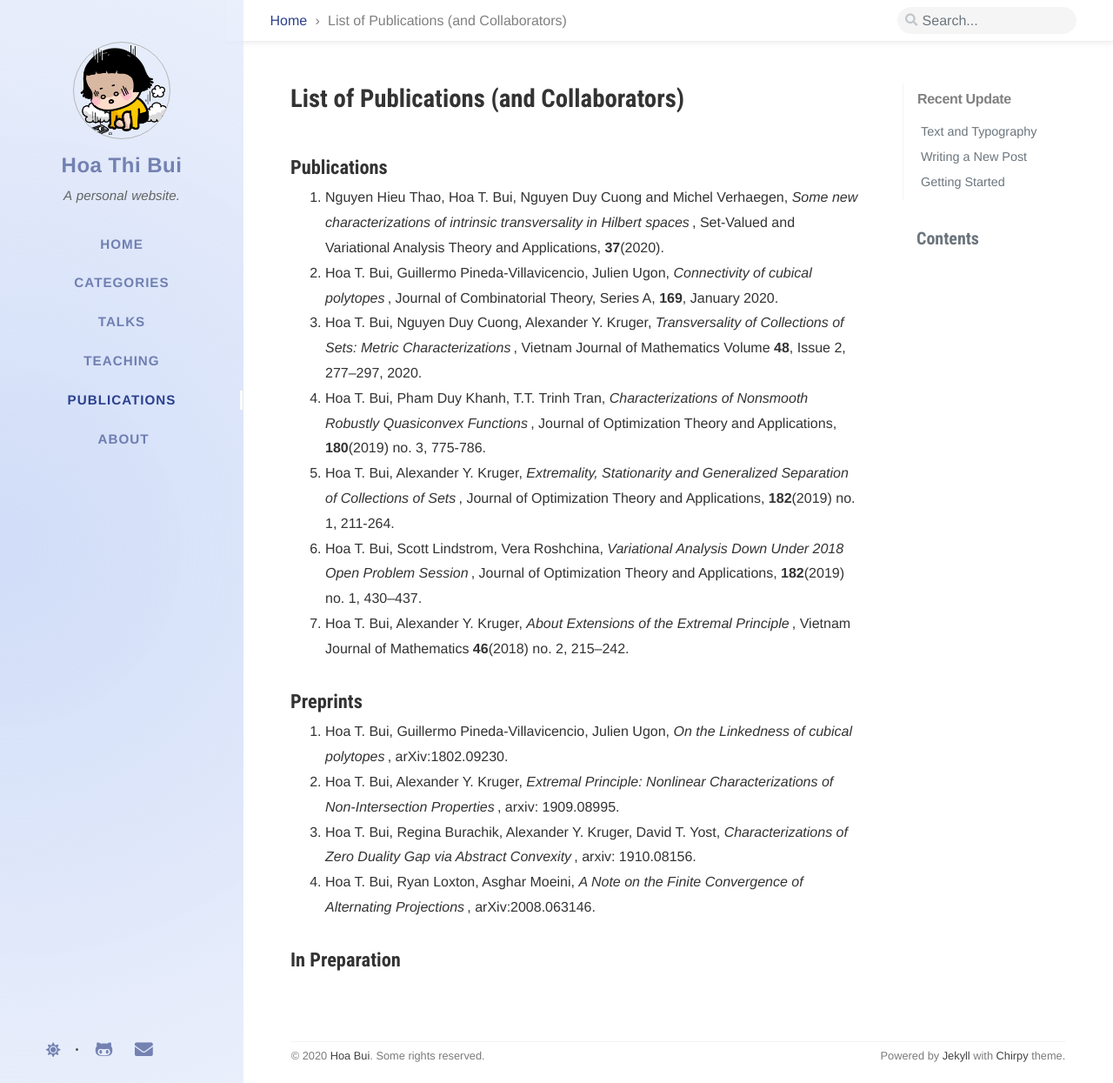
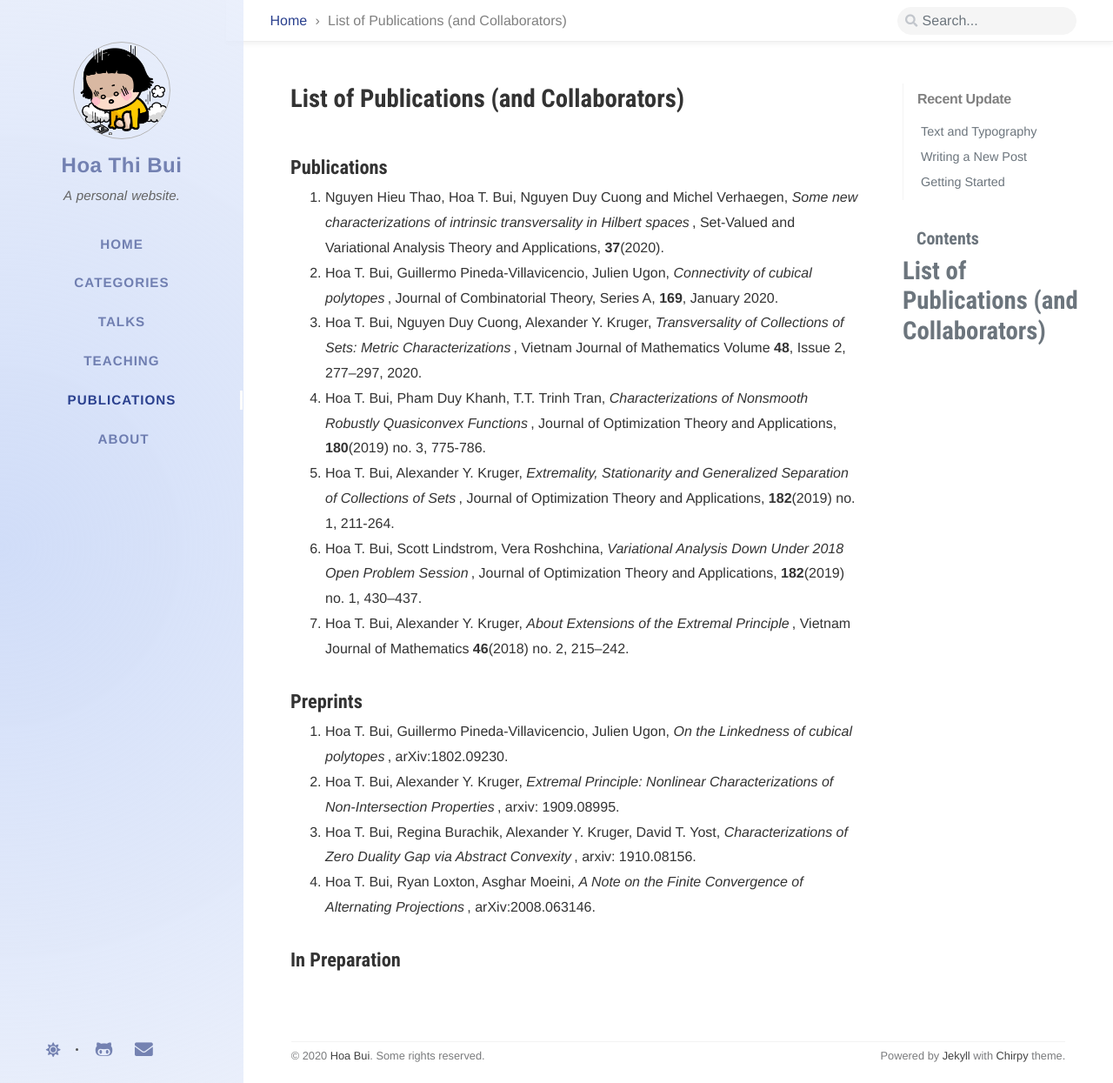
Before and after one commit to hoa-bui/hoa-bui.github.io, a Jekyll site: the page built from tabs/publications.md, in a window 1280 px wide and 1245 px high. Shown: the whole window at 87% size. Built offline with Jekyll 4.4.1, drawn with Linux system fonts in a browser that asks for light colours; nearby versions of some CDN libraries; comment, search, counter and statistics services are not loaded; a style sheet for code colours, icons or effects is not loaded.

Commit message:
Update panel.html

```diff
--- a/_includes/panel.html
+++ b/_includes/panel.html
@@ -58,11 +58,12 @@
   {% endif %}
   </div> <!-- .access -->
 
-  {% if page.layout == 'page' and site.toc and page.toc %}
+  <!-- {% if page.layout == 'page' and site.toc and page.toc %} -->
   <div id="toc-wrapper" class="pl-0 pr-4 mb-5">
     <h3 data-toc-skip class="pl-3 pt-2 mb-2">
       {{- site.data.label.panel.toc -}}
     </h3>
+    <h1 data-toc-skip>{{ page.title }}</h1>
     <nav id="toc" data-toggle="toc"></nav>
   </div>
   {% endif %}
```
